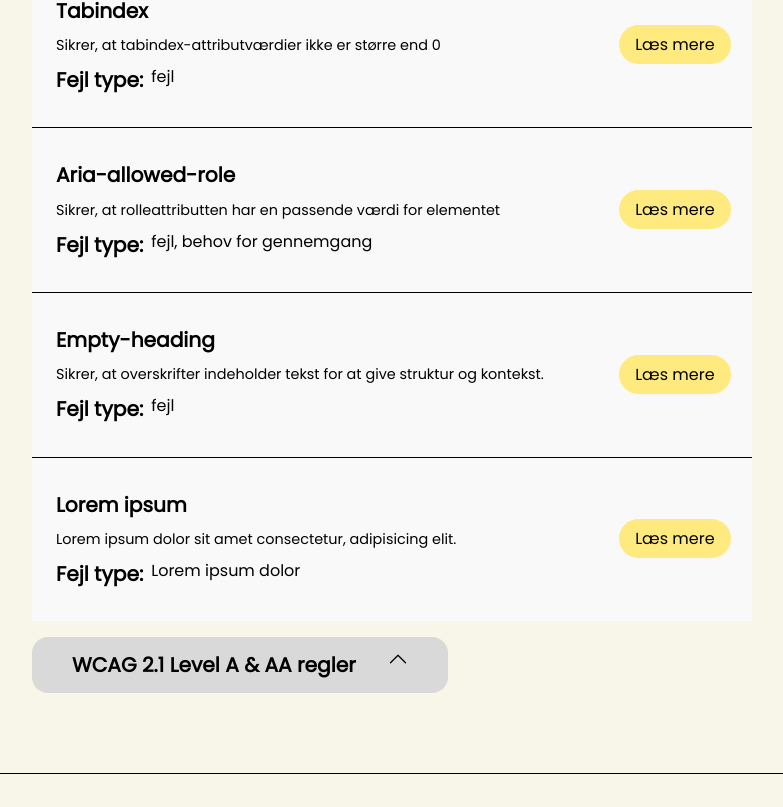
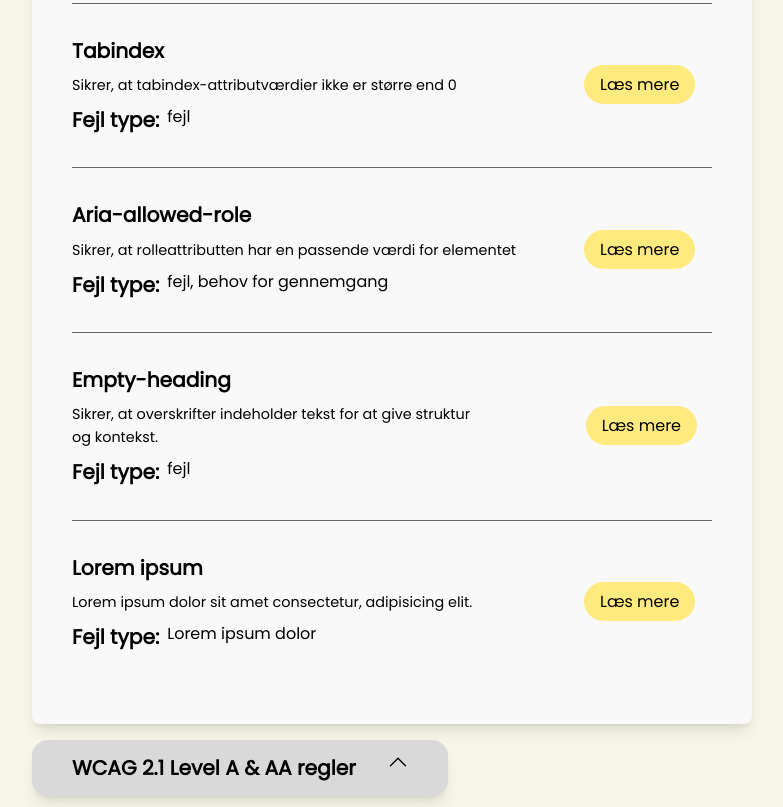
Before and after one commit to michelleenoe/diversa-case, a Next.js app: page /rules in a window 1280 px wide. Shown: the part 533-1340 px from the top of the page, without its empty margins (248-1031 px from the left). Built offline with nearby package versions, Linux system fonts and the light colour scheme.

Commit message:
disclosure

```diff
--- a/src/app/[slug]/page.jsx
+++ b/src/app/[slug]/page.jsx
@@ -9,8 +9,8 @@ import { useState } from "react";
 // Reusable RuleItem Component
 function RuleItem({ rule }) {
   return (
-    <li className="grid lg:flex lg:justify-between lg:items-center py-8 pl-6 gap-8 first:border-y last:border-0 border-b border-y-primarytextcolor">
-      <div className="lg:w-4/5">
+    <li className="grid lg:flex lg:justify-between lg:items-center py-8 gap-8 first:border-y last:border-0 border-b border-y-tabbordercolor">
+      <div>
         <h2 className="tab-size">{rule.id}</h2>
         <p className="pt-2 small-size">{rule.description}</p>
         <div className="pt-2 flex gap-2">
@@ -39,8 +39,8 @@ function RuleItem({ rule }) {
 function getDisclosureButtonClasses(open) {
   return `${
     open
-      ? "bg-tabbgcolor hover:bg-tabtopnotactive"
-      : "bg-tabtopnotactive rounded-b-2xl"
+      ? "bg-tabbgcolor shadow-lg  hover:bg-tabtopnotactive"
+      : "bg-tabtopnotactive shadow-lg  rounded-b-2xl"
   } rounded-t-2xl py-3 px-10 flex gap-8 text-left text-2xl p-2`;
 }
 
@@ -99,7 +99,13 @@ export default function RulesPage({ params }) {
                         </svg>
                       </div>
                     </Disclosure.Button>
-                    <Disclosure.Panel className="bg-tabbgcolor">
+                    <Disclosure.Panel
+                      className="bg-tabbgcolor shadow-lg
+
+rounded-br-lg
+
+rounded-bl-lg rounded-tr-lg p-10 "
+                    >
                       <ul>
                         {rulesData.map((rule, ruleIndex) => (
                           <RuleItem key={ruleIndex} rule={rule} />
```
